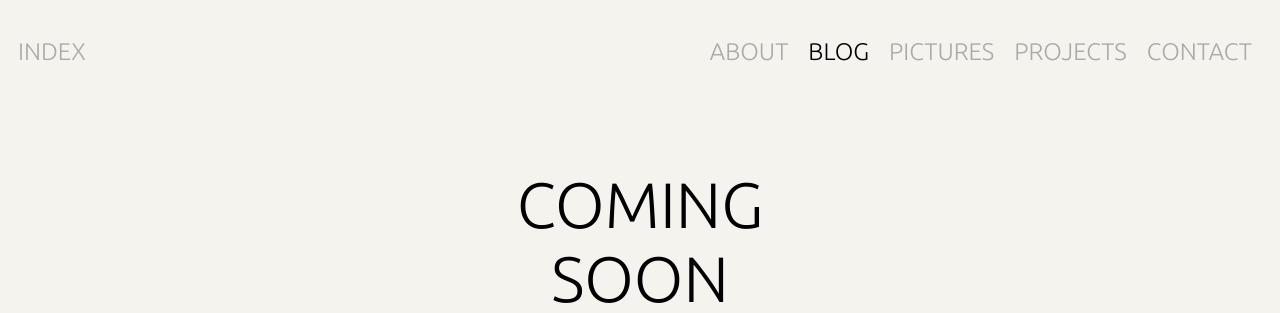
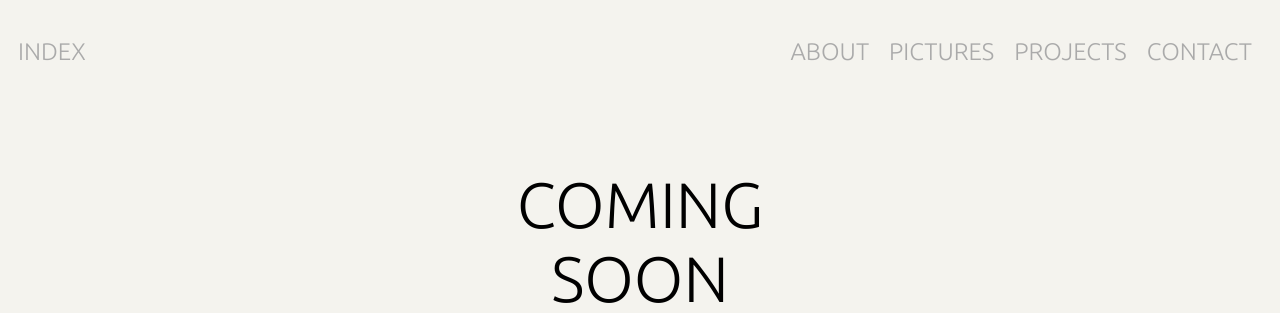
Before and after one commit to MitchellWT/personal_site, a Django app: page /blog/ in a window 1280 px wide. Shown: the top 313 px of the page. Run offline with Django 4.2, Linux system fonts and the light colour scheme; style sheets or scripts are compiled from the project's sources; some libraries are stand-ins or nearby versions.

Commit message:
Commented out blog nav item

```diff
--- a/app/portfolio/templates/components/nav.html
+++ b/app/portfolio/templates/components/nav.html
@@ -9,9 +9,9 @@
         <h1 class="navItem">
             <a href="/about/" {% if request.path == "/about/" %}class="activeLink"{% endif %}>ABOUT</a>
         </h1>
-        <h1 class="navItem">
-            <a href="/blog/" {% if request.path == "/blog/" %}class="activeLink"{% endif %}>BLOG</a>
-        </h1>
+<!--        <h1 class="navItem">-->
+<!--            <a href="/blog/" {% if request.path == "/blog/" %}class="activeLink"{% endif %}>BLOG</a>-->
+<!--        </h1>-->
         <h1 class="navItem">
             <a href="/pictures/" {% if "/pictures/" in request.path %}class="activeLink"{% endif %}>PICTURES</a>
         </h1>
@@ -53,15 +53,15 @@
                         {% endif %}
                     >ABOUT</a>
                 </h1>
-                <h1 class="navItem">
-                    <a href="/blog/"
-                        {% if request.path == "/blog/" %}
-                            class="handburgerLinks handburgerActiveLink"
-                        {% else %}
-                            class="handburgerLinks"
-                        {% endif %}
-                    >BLOG</a>
-                </h1>
+<!--                <h1 class="navItem">-->
+<!--                    <a href="/blog/"-->
+<!--                        {% if request.path == "/blog/" %}-->
+<!--                            class="handburgerLinks handburgerActiveLink"-->
+<!--                        {% else %}-->
+<!--                            class="handburgerLinks"-->
+<!--                        {% endif %}-->
+<!--                    >BLOG</a>-->
+<!--                </h1>-->
                 <h1 class="navItem">
                     <a href="/pictures/"
                        {% if "/pictures/" in request.path %}
```
